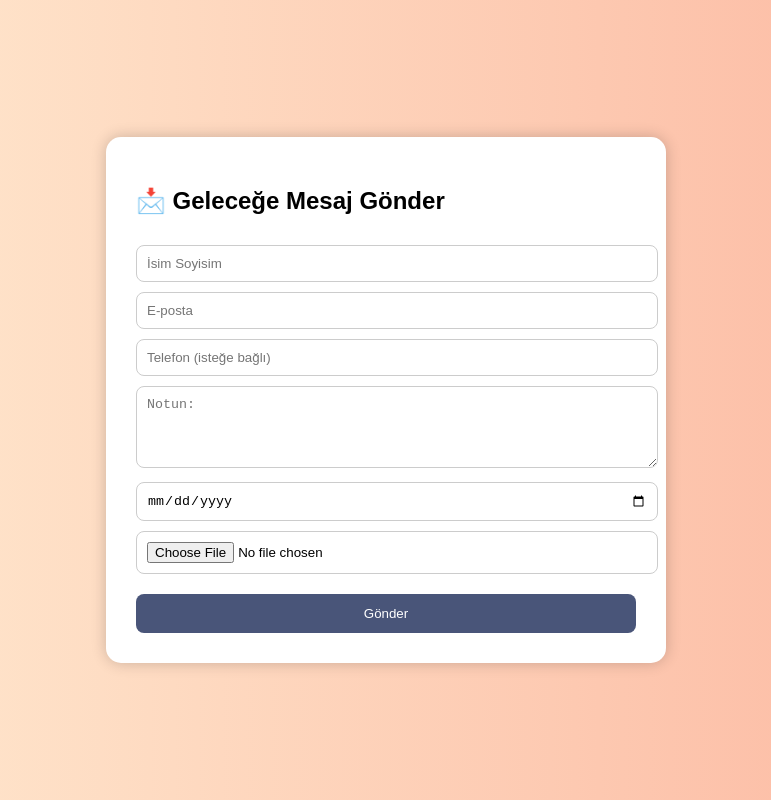
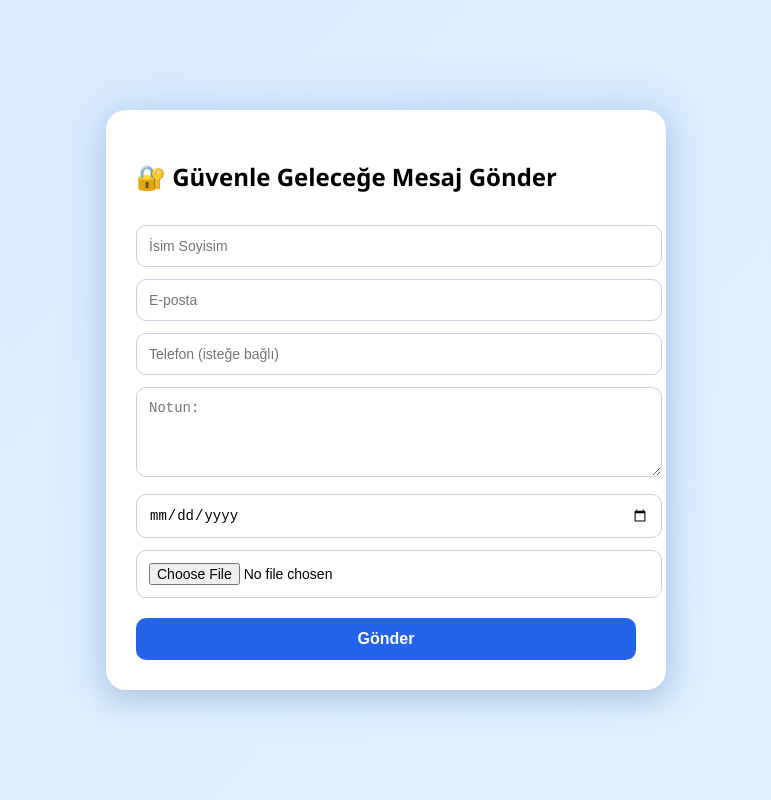
Before and after one commit to botsuspectx/gelecegevideobirak, a website: page public/index.html in a window 1280 px wide. Shown: the whole page, without its empty margins (254-1025 px from the left). Drawn offline with Linux system fonts and the light colour scheme.

Commit message:
Update index.html

```diff
--- a/public/index.html
+++ b/public/index.html
@@ -1,4 +1,3 @@
-
 <!DOCTYPE html>
 <html lang="tr">
 <head>
@@ -7,8 +6,8 @@
   <title>Geleceğe Mesaj</title>
   <style>
     body {
-      background: linear-gradient(to right, #ffecd2, #fcb69f);
-      font-family: sans-serif;
+      background: linear-gradient(135deg, #dbeafe, #e0f2fe);
+      font-family: 'Segoe UI', Tahoma, Geneva, Verdana, sans-serif;
       display: flex;
       justify-content: center;
       align-items: center;
@@ -18,36 +17,71 @@
     .form-container {
       background: white;
       padding: 30px;
-      border-radius: 15px;
-      box-shadow: 0 0 15px rgba(0, 0, 0, 0.2);
+      border-radius: 20px;
+      box-shadow: 0 10px 25px rgba(0, 0, 0, 0.1);
       max-width: 500px;
       width: 100%;
+      position: relative;
+    }
+    .form-container::before {
+      content: "";
+      position: absolute;
+      top: -10px;
+      right: -10px;
+      bottom: -10px;
+      left: -10px;
+      z-index: -1;
+      background: linear-gradient(135deg, #60a5fa, #3b82f6);
+      border-radius: 25px;
+      filter: blur(20px);
+      opacity: 0.2;
     }
     input, textarea {
       width: 100%;
-      padding: 10px;
-      margin-top: 10px;
-      border: 1px solid #ccc;
-      border-radius: 8px;
+      padding: 12px;
+      margin-top: 12px;
+      border: 1px solid #cbd5e1;
+      border-radius: 10px;
+      font-size: 14px;
     }
     button {
       margin-top: 20px;
       width: 100%;
       padding: 12px;
-      background-color: #495579;
+      background-color: #2563eb;
       color: white;
+      font-size: 16px;
+      font-weight: bold;
       border: none;
-      border-radius: 8px;
+      border-radius: 10px;
       cursor: pointer;
+      transition: background-color 0.3s ease;
     }
-    button:hover {
-      background-color: #263159;
+    button:hover:not(:disabled) {
+      background-color: #1d4ed8;
+    }
+    button:disabled {
+      background-color: #94a3b8;
+      cursor: not-allowed;
+    }
+    #loadingText {
+      display: none;
+      text-align: center;
+      margin-top: 15px;
+      font-style: italic;
+      color: #475569;
+      animation: pulse 1.5s infinite;
+    }
+    @keyframes pulse {
+      0% { opacity: 0.3; }
+      50% { opacity: 1; }
+      100% { opacity: 0.3; }
     }
   </style>
 </head>
 <body>
   <div class="form-container">
-    <h2>📩 Geleceğe Mesaj Gönder</h2>
+    <h2>🔐 Güvenle Geleceğe Mesaj Gönder</h2>
     <form id="messageForm" enctype="multipart/form-data">
       <input type="text" name="fullname" placeholder="İsim Soyisim" required>
       <input type="email" name="email" placeholder="E-posta" required>
@@ -55,17 +89,25 @@
       <textarea name="note" placeholder="Notun:" rows="4" required></textarea>
       <input type="date" name="deliveryDate" required>
       <input type="file" name="video" accept="video/*" required>
-      <button type="submit">Gönder</button>
+      <button type="submit" id="submitButton">Gönder</button>
+      <div id="loadingText">⏳ Video yükleniyor, lütfen bekleyiniz...</div>
     </form>
   </div>
 
   <script>
     const form = document.getElementById("messageForm");
+    const loadingText = document.getElementById("loadingText");
+    const submitButton = document.getElementById("submitButton");
 
     form.addEventListener("submit", async function (e) {
       e.preventDefault();
 
       const formData = new FormData(form);
+
+      // Butonu pasifleştir ve yükleniyor mesajını göster
+      submitButton.disabled = true;
+      submitButton.textContent = "Gönderiliyor...";
+      loadingText.style.display = "block";
 
       try {
         const response = await fetch("/submit", {
@@ -105,6 +147,11 @@
       } catch (err) {
         console.error("❌ fetch hatası:", err);
         alert("Sunucuya ulaşılamadı.");
+      } finally {
+        // Bu kodlar yönlendirme öncesi bir hata varsa çalışır
+        submitButton.disabled = false;
+        submitButton.textContent = "Gönder";
+        loadingText.style.display = "none";
       }
     });
   </script>
```
